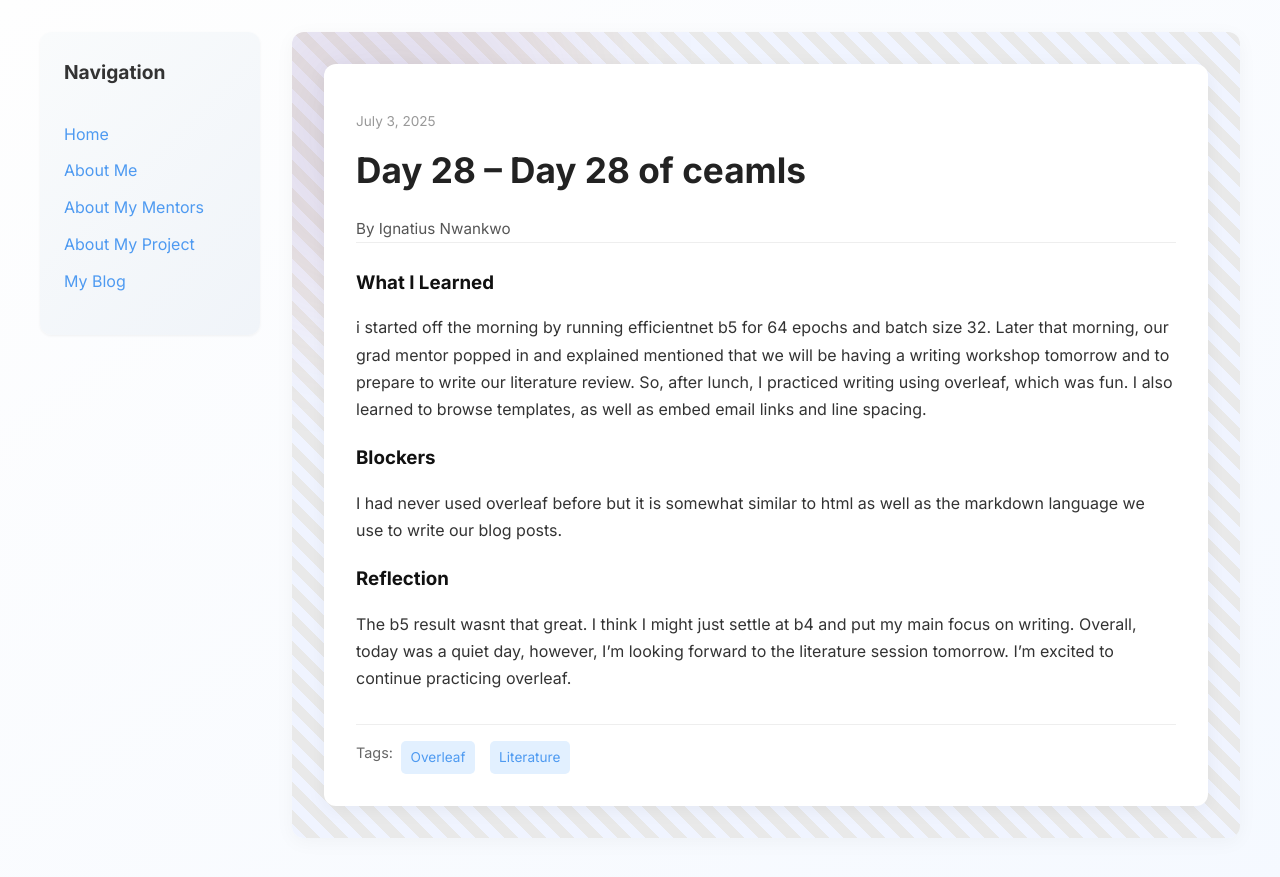
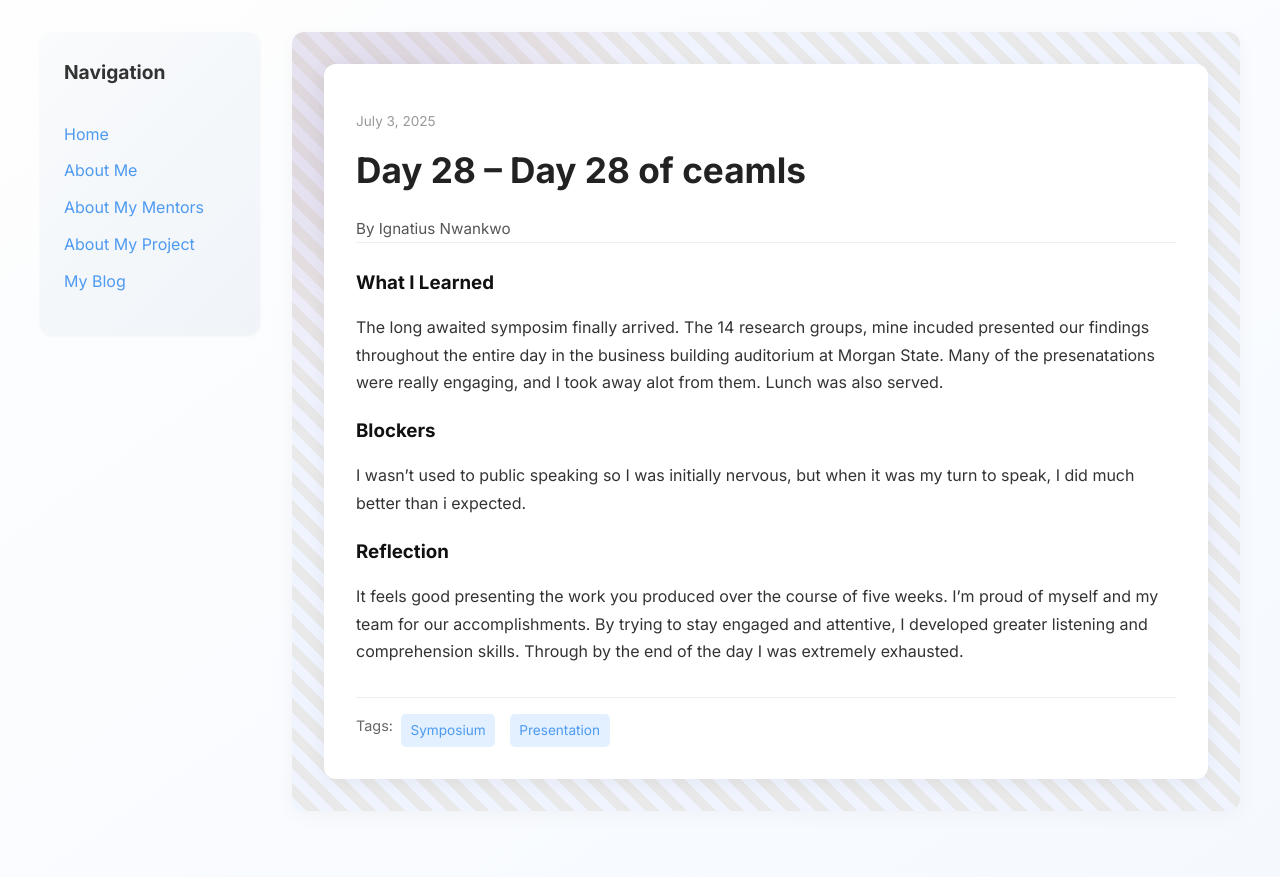
Before and after one commit to toxhi/toxhi.github.io, a Jekyll site: the page built from _posts/2025-07-03-day-28.md, in a window 1280 px wide. Shown: the top 877 px of the page. Built offline with Jekyll 4.4.1, drawn with Linux system fonts in a browser that asks for light colours.

Commit message:
Update 2025-07-03-day-28.md

```diff
--- a/_posts/2025-07-03-day-28.md
+++ b/_posts/2025-07-03-day-28.md
@@ -4,15 +4,15 @@
 date: 2025-07-03
 author: Ignatius Nwankwo
 permalink: /day28.html
-tags: ["Overleaf","Literature"]
+tags: ["Symposium","Presentation"]
 
 what_i_learned: |
- i started off the morning by running efficientnet b5 for 64 epochs and batch size 32. Later that morning, our grad mentor popped in and explained mentioned that we will be having a writing workshop tomorrow and to prepare to write our literature review. So, after lunch, I practiced writing using overleaf, which was fun. I also learned to browse templates, as well as embed email links and line spacing.
+ The long awaited symposim finally arrived. The 14 research groups, mine incuded presented our findings throughout the entire day in the business building auditorium at Morgan State. Many of the presenatations were really engaging, and I took away alot from them. Lunch was also served.
 
 blockers: |
- I had never used overleaf before but it is somewhat similar to html as well as the markdown language we use to write our blog posts.
+ I wasn't used to public speaking so I was initially nervous, but when it was my turn to speak, I did much better than i expected.
 
 
 reflection: |
- The b5 result wasnt that great. I think I might just settle at b4 and put my main focus on writing.  Overall, today was a quiet day, however, I'm looking forward to the literature session tomorrow. I'm excited to continue practicing overleaf.
+ It feels good presenting the work you produced over the course of five weeks. I'm proud of myself and my team for our accomplishments. By trying to stay engaged and attentive, I developed greater listening and comprehension skills. Through by the end of the day I was extremely exhausted.
 ---
```
